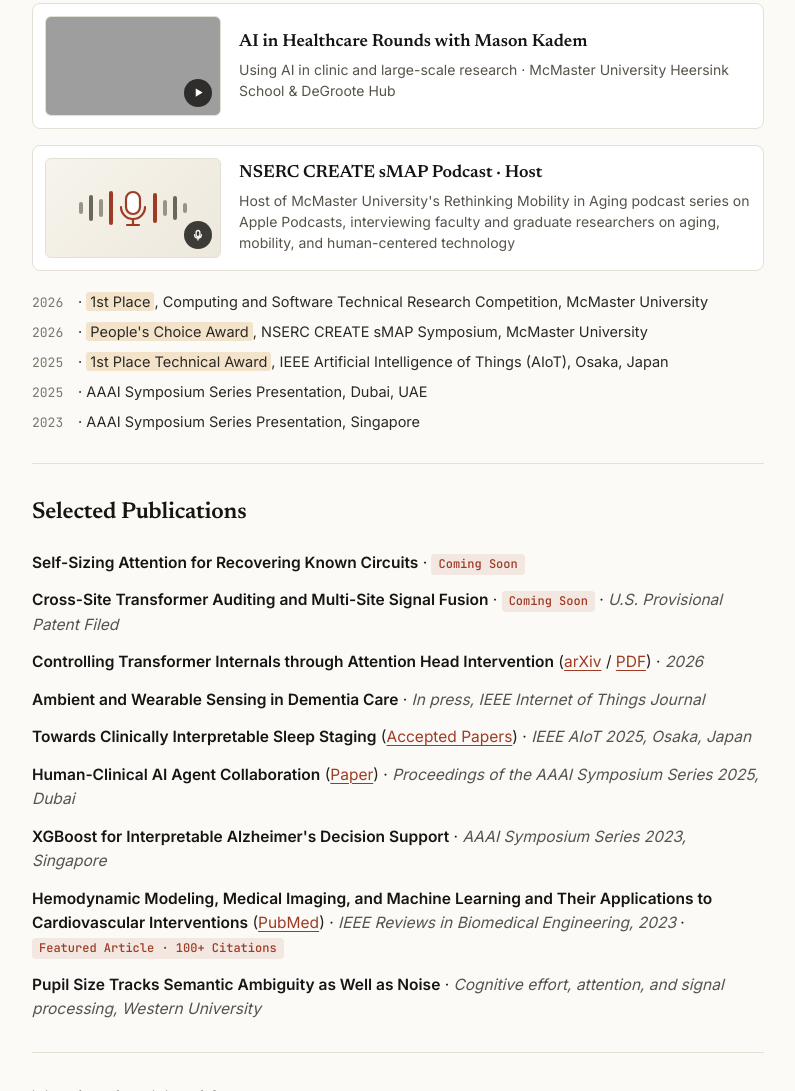
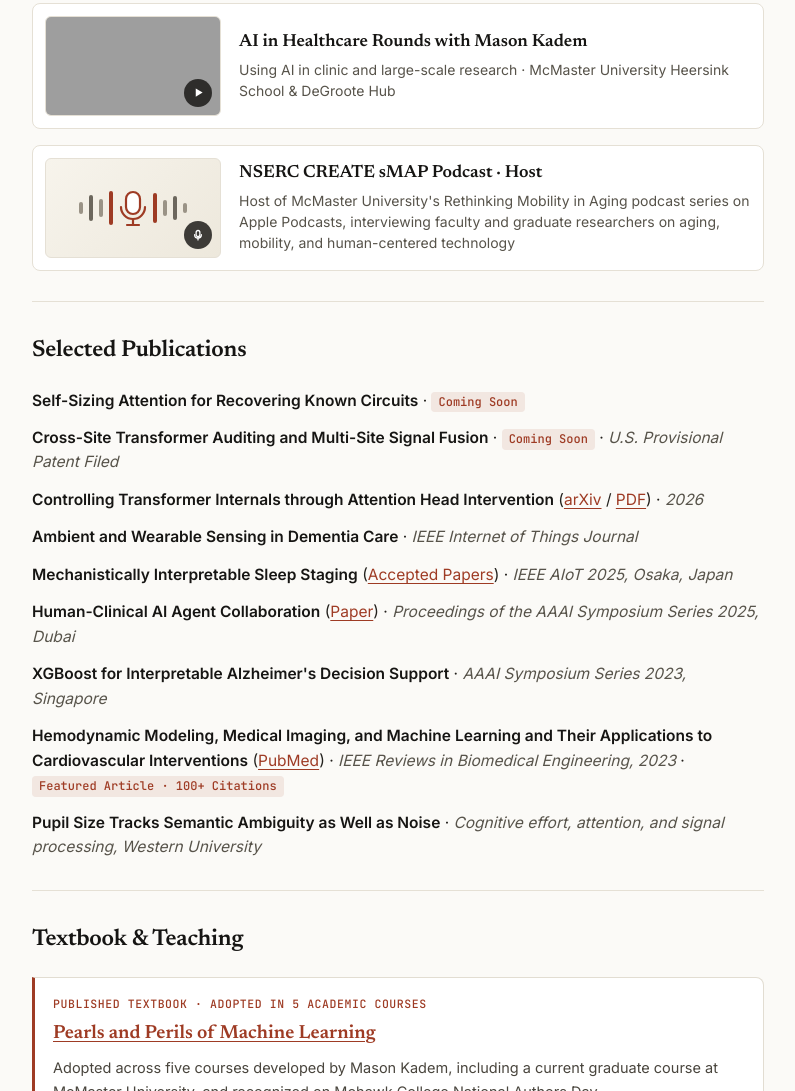
Before and after one commit to masonkadem/masonkadem.github.io, a plain HTML site: page index.html in a window 1280 px wide. Shown: the part 1361-2452 px from the top of the page, without its empty margins (242-1037 px from the left). Drawn offline with Linux system fonts and the light colour scheme; grey boxes are pictures that could not be loaded.

Commit message:
Modify CV link and clean up awards section
Updated CV link and removed outdated awards list.

```diff
--- a/index.html
+++ b/index.html
@@ -522,7 +522,7 @@
           <a class="pill" href="https://github.com/masonkadem" target="_blank" rel="noopener">GitHub</a>
           <a class="pill" href="https://www.linkedin.com/in/mkadem" target="_blank" rel="noopener">LinkedIn</a>
           <a class="pill" href="https://linktr.ee/masonkadem" target="_blank" rel="noopener">Linktree</a>
-          <a class="pill" href="cv.pdf">CV</a>
+          <a class="pill" href="CV_long.pdf">CV</a>
           <a class="pill" href="mailto:mason.kadem@gmail.com">Email</a>
         </nav>
       </div>
@@ -605,13 +605,7 @@
         </article>
       </div>
 
-      <ul class="compact-list">
-        <li><span class="year-tag">2026</span> · <mark class="hl">1st Place</mark>, Computing and Software Technical Research Competition, McMaster University</li>
-        <li><span class="year-tag">2026</span> · <mark class="hl">People's Choice Award</mark>, NSERC CREATE sMAP Symposium, McMaster University</li>
-        <li><span class="year-tag">2025</span> · <mark class="hl">1st Place Technical Award</mark>, IEEE Artificial Intelligence of Things (AIoT), Osaka, Japan</li>
-        <li><span class="year-tag">2025</span> · AAAI Symposium Series Presentation, Dubai, UAE</li>
-        <li><span class="year-tag">2023</span> · AAAI Symposium Series Presentation, Singapore</li>
-      </ul>
+
     </section>
 
     <!-- 2. Selected Publications -->
@@ -634,10 +628,10 @@
         </li>
         <li>
           <span class="pub-title">Ambient and Wearable Sensing in Dementia Care</span>
-          · <span class="pub-venue">In press, IEEE Internet of Things Journal</span>
+          · <span class="pub-venue">IEEE Internet of Things Journal</span>
         </li>
         <li>
-          <span class="pub-title">Towards Clinically Interpretable Sleep Staging</span>
+          <span class="pub-title">Mechanistically Interpretable Sleep Staging</span>
           (<a href="http://www.ieee-aiot.org/2025/accepted-papers.php" target="_blank" rel="noopener">Accepted Papers</a>)
           · <span class="pub-venue">IEEE AIoT 2025, Osaka, Japan</span>
         </li>
```
